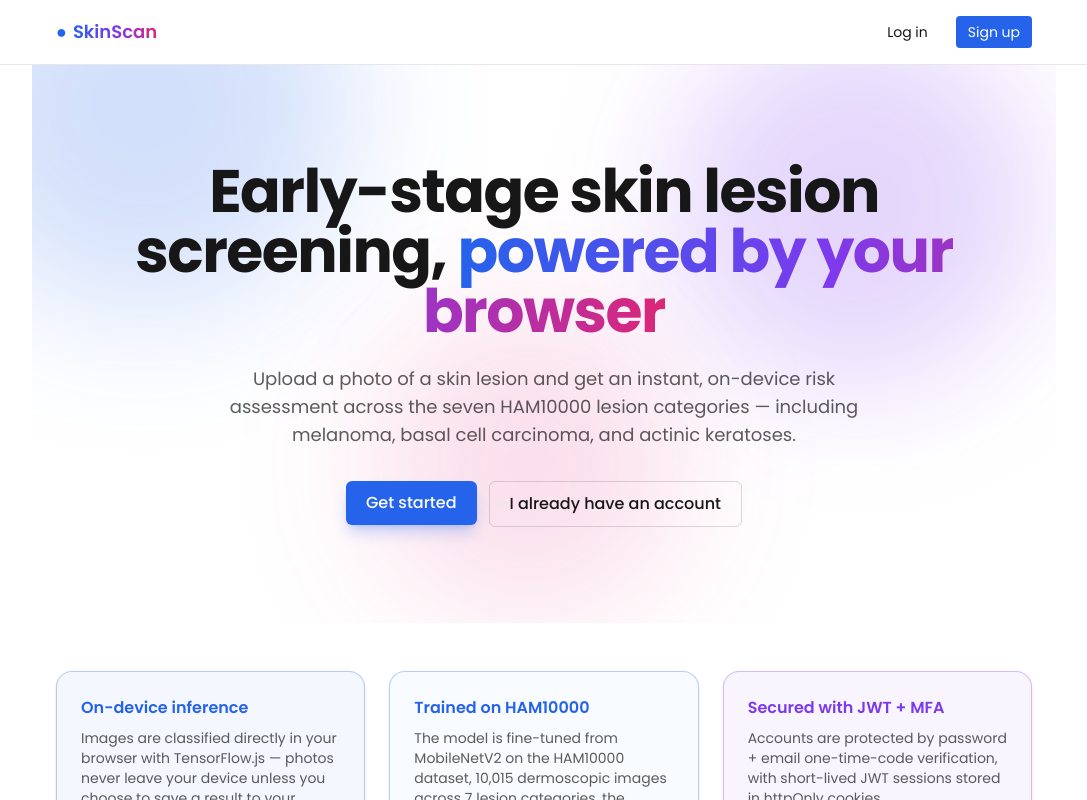
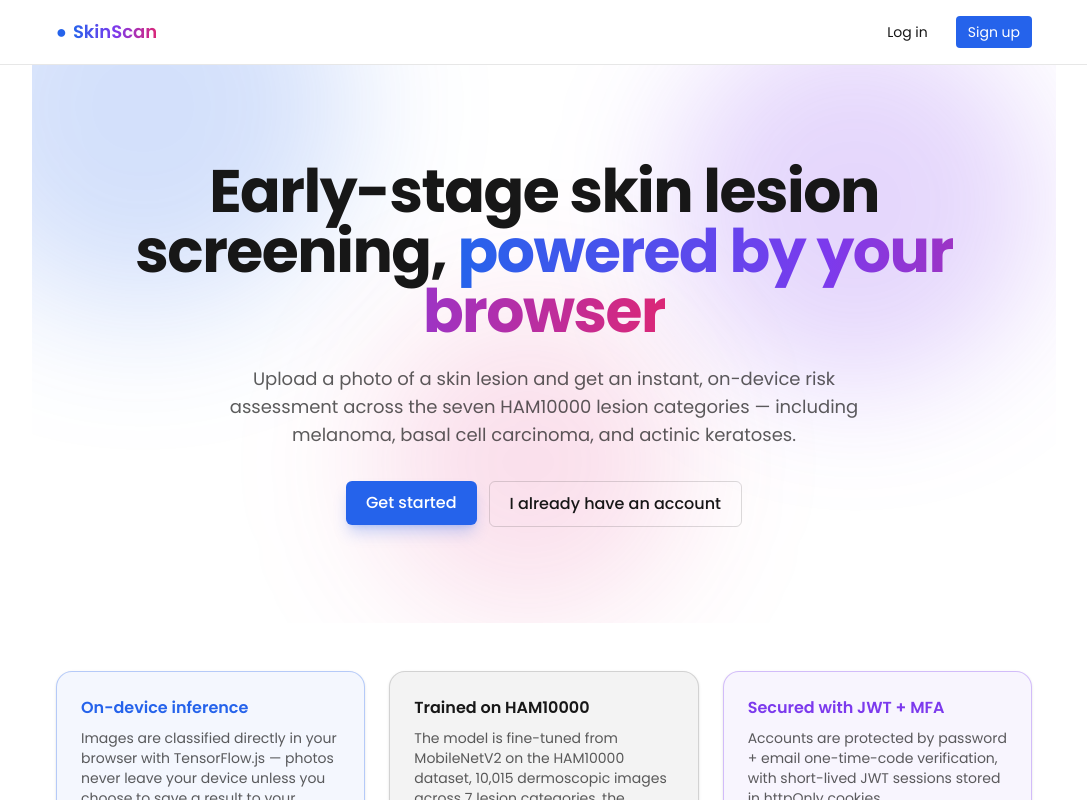
Before and after one commit to jacoboshvire/skincancerdetector, a Next.js app: page / in a window 1280 px wide. Shown: the top 800 px of the page, without its empty margins (96-1183 px from the left). Built offline with nearby package versions, Linux system fonts and the light colour scheme.

Commit message:
auto commit @Tue Jun 23 16:52:29 BST 2026

```diff
--- a/src/app/page.tsx
+++ b/src/app/page.tsx
@@ -13,8 +13,8 @@
   {
     title: "Trained on HAM10000",
     body: "The model is fine-tuned from MobileNetV2 on the HAM10000 dataset, 10,015 dermoscopic images across 7 lesion categories, the standard public benchmark for this task.",
-    color: "border-primary/30 bg-primary-soft/20",
-    titleColor: "text-primary",
+    color: "border-foreground/15 bg-foreground/5",
+    titleColor: "text-foreground",
   },
   {
     title: "Secured with JWT + MFA",
```
